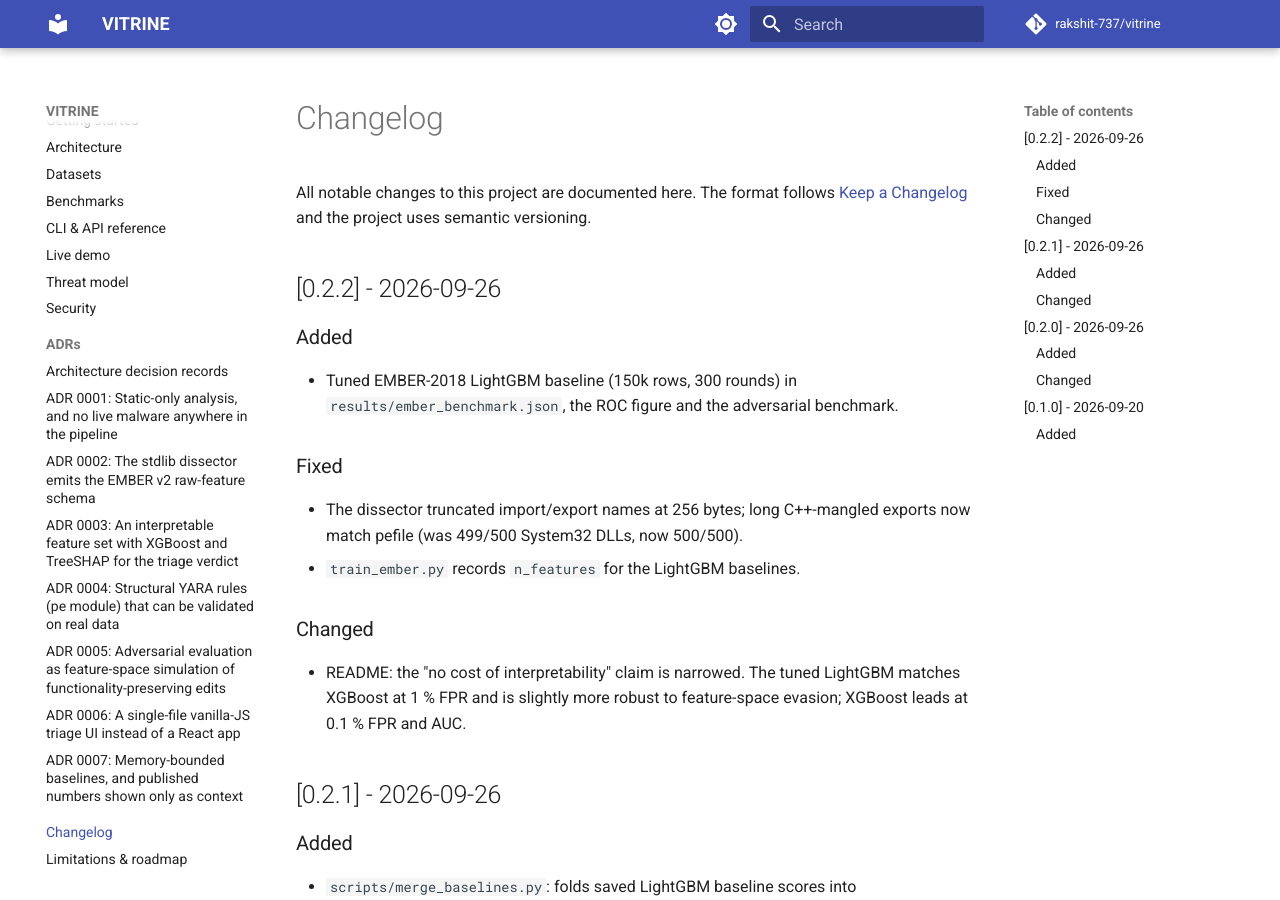
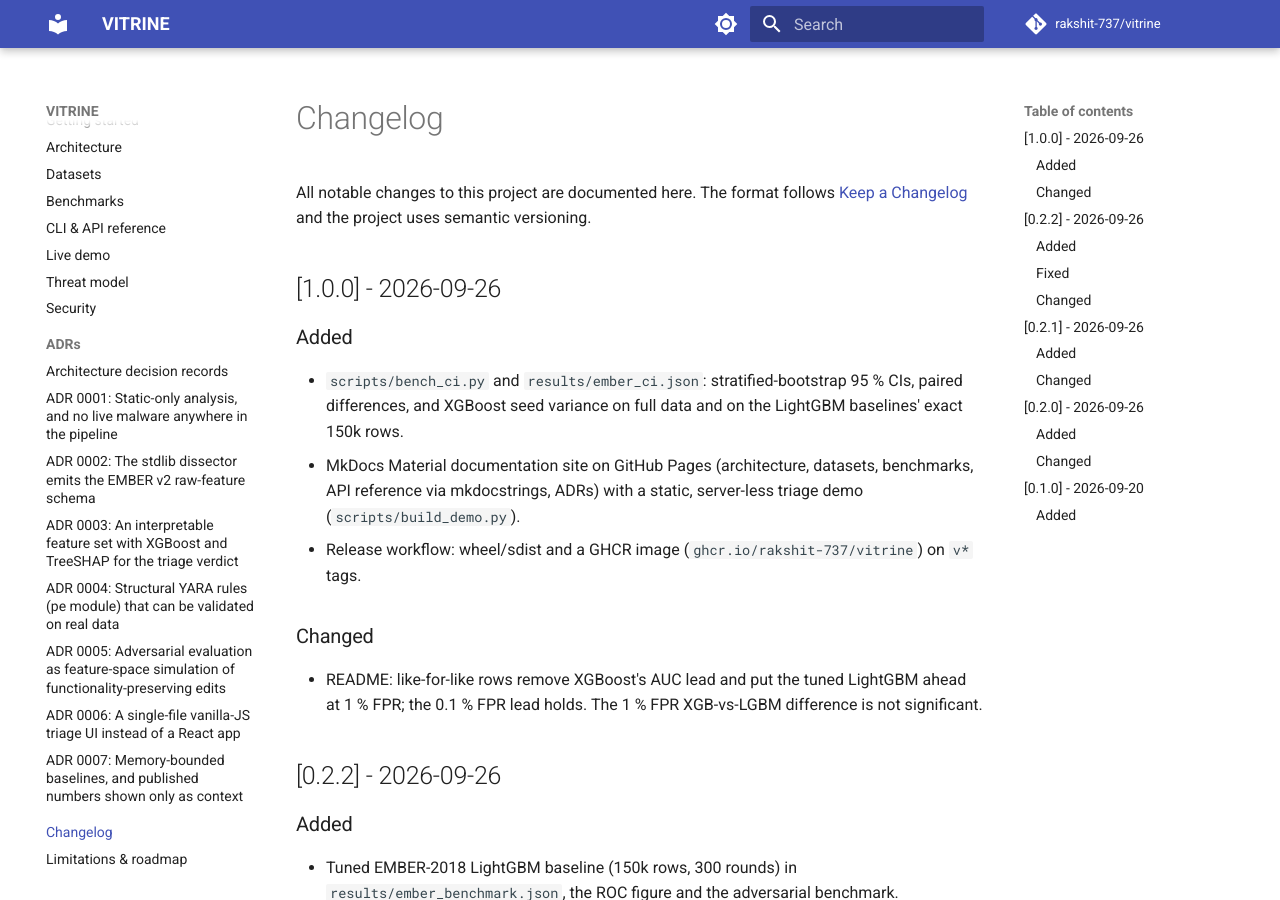
Before and after one commit to rakshit-737/vitrine, an MkDocs documentation site: the page built from docs/changelog.md, in a window 1280 px wide and 900 px high. Built offline with MkDocs 1.6.1 and Material for MkDocs 9.7.7, drawn with Linux system fonts in a browser that asks for light colours; comment, search, counter and statistics services are not loaded.

Commit message:
data: bootstrap CIs, seed variance and like-for-like XGBoost run
Co-Authored-By: Claude <noreply@anthropic.com>

```diff
--- a/docs/changelog.md
+++ b/docs/changelog.md
@@ -2,6 +2,19 @@
 
 All notable changes to this project are documented here. The format follows
 [Keep a Changelog](https://keepachangelog.com/en/1.1.0/) and the project uses semantic versioning.
+
+## [1.0.0] - 2026-09-26
+
+### Added
+- `scripts/bench_ci.py` and `results/ember_ci.json`: stratified-bootstrap 95 % CIs, paired
+  differences, and XGBoost seed variance on full data and on the LightGBM baselines' exact 150k rows.
+- MkDocs Material documentation site on GitHub Pages (architecture, datasets, benchmarks, API
+  reference via mkdocstrings, ADRs) with a static, server-less triage demo (`scripts/build_demo.py`).
+- Release workflow: wheel/sdist and a GHCR image (`ghcr.io/rakshit-737/vitrine`) on `v*` tags.
+
+### Changed
+- README: like-for-like rows remove XGBoost's AUC lead and put the tuned LightGBM ahead at 1 % FPR;
+  the 0.1 % FPR lead holds. The 1 % FPR XGB-vs-LGBM difference is not significant.
 
 ## [0.2.2] - 2026-09-26
 
```
Also changed, not shown: README.md (+14 -1 lines), docs/benchmarks.md (+12 -0 lines), docs/getting-started.md (+1 -1 lines), 1 other file.
